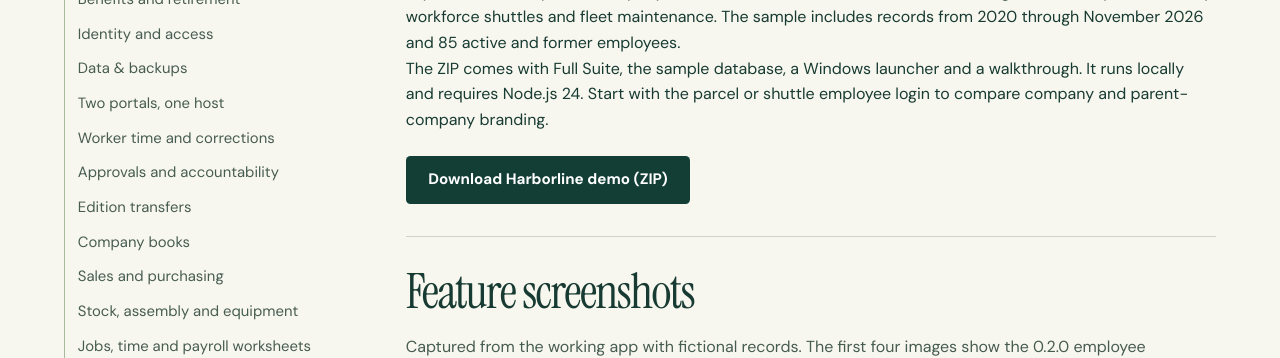
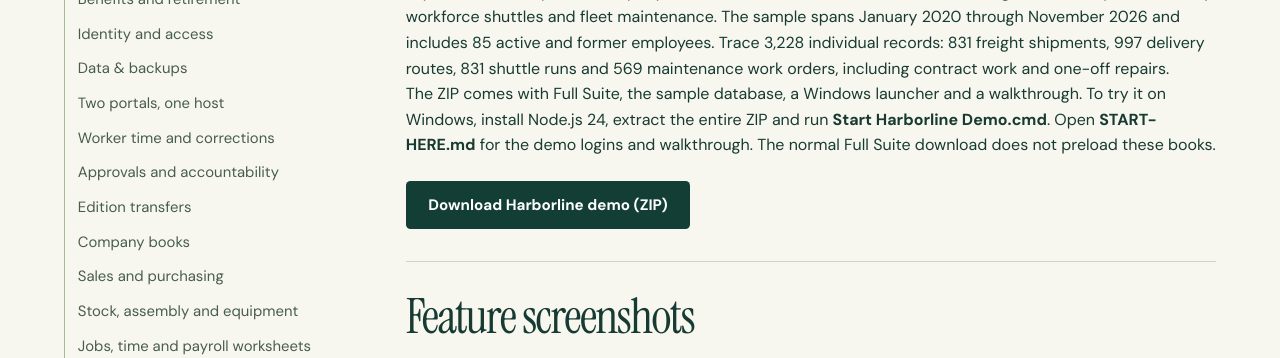
Before and after one commit to NaiomiSummers/Projects, a plain HTML site: page about/full-suite.html in a window 1280 px wide. Shown: the part 769-1127 px from the top of the page. Drawn offline with Linux system fonts and the light colour scheme.

Commit message:
Ship Harborline shipment, route and work-order demo data

```diff
--- a/about/full-suite.html
+++ b/about/full-suite.html
@@ -33,8 +33,8 @@
 <li><a href="#statements-and-reporting-groups">Statements and reporting groups</a></li></ul></nav></aside>
 <div class="guide-main"><section class="guide-section" id="firmquill-demo" aria-labelledby="firmquill-demo-title">
 <p class="kicker">Try it with sample data</p><h2 id="firmquill-demo-title">Harborline Transport Group demo</h2>
-<p>Explore a fictional parent company and four subsidiaries: distribution-center freight, last-mile parcel delivery, workforce shuttles and fleet maintenance. The sample includes records from 2020 through November 2026 and 85 active and former employees.</p>
-<p>The ZIP comes with Full Suite, the sample database, a Windows launcher and a walkthrough. It runs locally and requires Node.js 24. Start with the parcel or shuttle employee login to compare company and parent-company branding.</p>
+<p>Explore a fictional parent company and four subsidiaries: distribution-center freight, last-mile parcel delivery, workforce shuttles and fleet maintenance. The sample spans January 2020 through November 2026 and includes 85 active and former employees. Trace 3,228 individual records: 831 freight shipments, 997 delivery routes, 831 shuttle runs and 569 maintenance work orders, including contract work and one-off repairs.</p>
+<p>The ZIP comes with Full Suite, the sample database, a Windows launcher and a walkthrough. To try it on Windows, install Node.js 24, extract the entire ZIP and run <strong>Start Harborline Demo.cmd</strong>. Open <strong>START-HERE.md</strong> for the demo logins and walkthrough. The normal Full Suite download does not preload these books.</p>
 <div class="actions"><a class="button green" href="../downloads/Harborline-FirmQuill-Demo.zip" download>Download Harborline demo (ZIP)</a></div>
 </section>
 <section class="guide-section feature-screenshots" id="feature-screenshots" aria-labelledby="feature-screenshots-title"><h2 id="feature-screenshots-title">Feature screenshots</h2><p class="screenshot-intro">Captured from the working app with fictional records. The first four images show the 0.2.0 employee and benefits upgrade. Phone images are browser previews at iPhone width, not physical-device tests. Select an image to view it at full size.</p><div class="screenshot-gallery"><figure><a href="../assets/screenshots/firmquill-full-suite/desktop-benefits-elections.jpg" aria-label="View full-size image: FirmQuill employee portal showing the time clock and independent 2027 initial and 2028 open enrollment cards."><img src="../assets/screenshots/firmquill-full-suite/desktop-benefits-elections.jpg" width="1280" height="1150" loading="lazy" decoding="async" alt="FirmQuill employee portal showing the time clock and independent 2027 initial and 2028 open enrollment cards."></a><figcaption>Desktop browser · Employee portal with separate new-hire and annual elections and receipts.</figcaption></figure>
```
Also changed, not shown: 1 other file.
